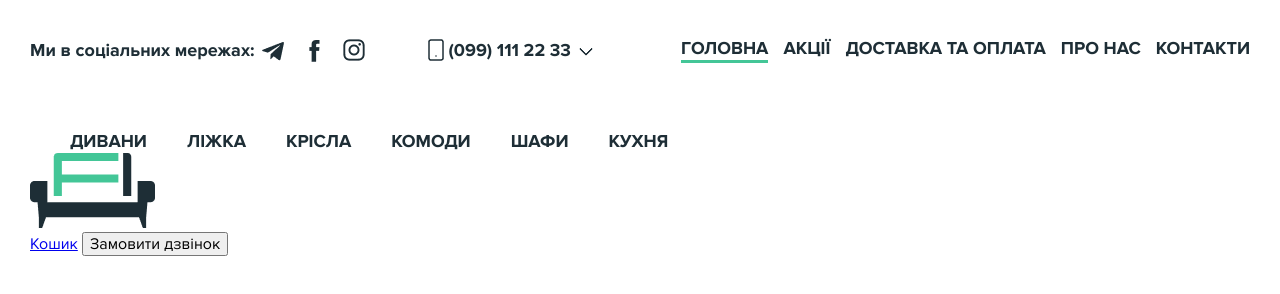
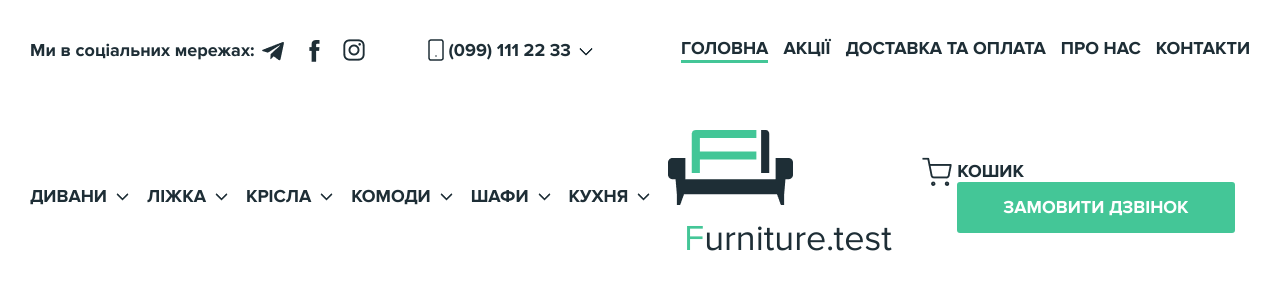
Before and after one commit to dimores28/Glossiness, a plain HTML site: page index.html in a window 1280 px wide. Drawn offline with Linux system fonts and the light colour scheme.

Commit message:
added filters

```diff
--- a/css/base.css
+++ b/css/base.css
@@ -86,3 +86,16 @@ p{
 	margin: 15px;
 	box-sizing: border-box;
 }
+
+.btn {
+	background: var(--main-color);
+	border-radius: 3px;
+	padding: 14px 46px;
+	color: #fff;
+	font-weight: bold;
+	font-size: 18px;
+	line-height: 125%;
+	text-transform: uppercase;
+	border: none;
+	cursor: pointer;
+}
--- a/css/home.css
+++ b/css/home.css
@@ -105,12 +105,22 @@
     }
 }
 
+.categories {
+    display: flex;
+    align-items: center;
+    justify-content: space-between;
+    font-weight: bold;
+	font-size: 18px;
+	line-height: 125%;
+}
+
 .filters {
     display: flex;
 }
 
 .filters__item {
-    margin-left: 40px;
+    margin-right: 40px;
+    position: relative;
 }
 
 .filters__item a{
@@ -121,3 +131,52 @@
     text-transform: uppercase;
     color: var(--primary-text-color)
 }
+
+.filters__item::after {
+    content: '';
+    position: absolute;
+    top: 5px;
+    right: -20px;
+    width: 7px;
+    height: 7px;
+    border-top: 2px solid var(--primary-text-color) !important;
+    border-right: 2px solid var(--primary-text-color) !important;
+    transform: rotate(135deg);
+    display: inline-block;
+    border-radius: 1px;
+}
+
+.logo {
+    margin: 0 auto;
+    font-weight: bold;
+    font-size: 36px;
+    line-height: 125%;
+    color: var(--primary-text-color);
+}
+
+.logo p {
+    display: inline;
+}
+
+.logo span {
+    color: var(--main-color);
+}
+
+.cart {
+    color: var(--primary-text-color);
+    text-decoration: none;
+    text-transform: uppercase;
+    margin-right: 30px;
+    position: relative;
+}
+
+.cart::after {
+    content: '';
+    position: absolute;
+    display: block;
+    width: 30px;
+    height: 30px;
+    top: -3px;
+    left: -35px;
+    background: url('../img/smoll/cart .png');
+}
--- a/index.html
+++ b/index.html
@@ -51,6 +51,7 @@
    <main>
       <section>
          <div class="container">
+            <div class="categories">
                <ul class="filters">
                   <li class="filters__item"><a href="#">Дивани</a></li>
                   <li class="filters__item"><a href="#">ліжка</a></li>
@@ -61,12 +62,15 @@
                </ul>
                <div class="logo">
                   <img src="img/logo.png" alt="logo">
-                  <span></span>
+                  <p><span>F</span>urniture.test</p>
                </div>
                <div>
-                  <a href="#" class="cart">Кошик</a>
-                  <button>Замовити дзвінок</button>
+                  <a href="#" class="cart">
+                     Кошик
+                  </a>
+                  <button class="btn">Замовити дзвінок</button>
                </div>
+            </div>
          </div>
       </section>
    </main>
```
